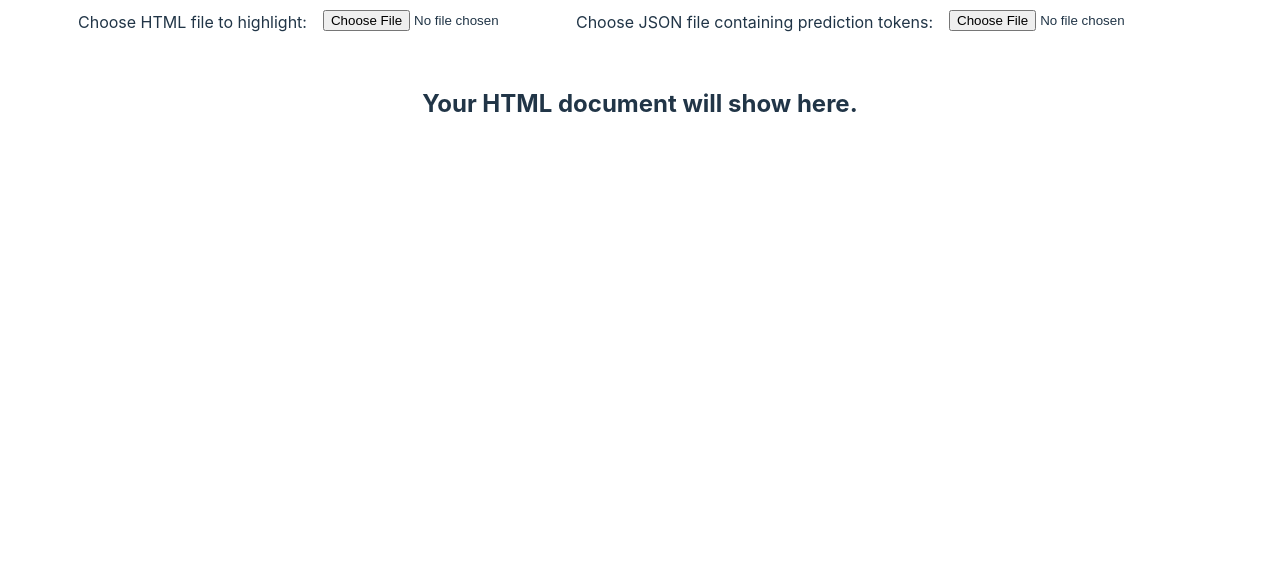
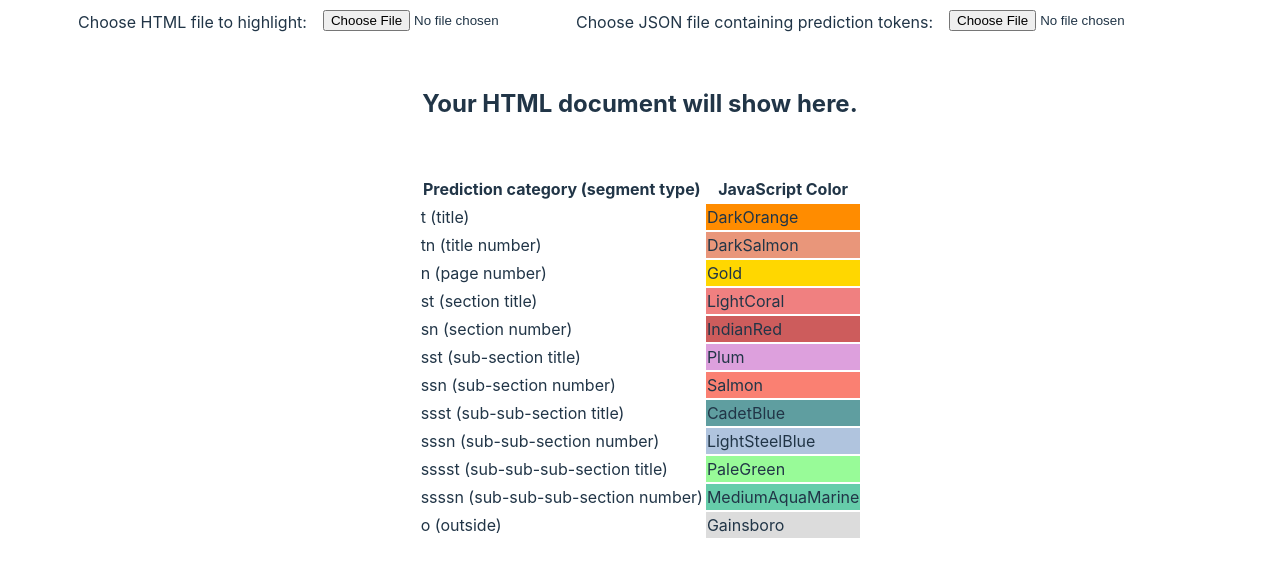
Before and after one commit to davidc97/xpath-token-colorizer, a website built with Vite: page index.html in a window 1280 px wide. Shown: the part 179-756 px from the top of the page. Built offline with nearby package versions, Linux system fonts and the light colour scheme.

Commit message:
added color map

```diff
--- a/index.html
+++ b/index.html
@@ -22,6 +22,62 @@
     <p id = "html-preview">
       <h2>Your HTML document will show here.</h2>
     </p>
+    <table>
+      <tr>
+        <th>Prediction category (segment type)</th>
+        <th>JavaScript Color</th>
+      </tr>
+
+      <tr>
+        <td>t (title)</td>
+        <td style="background-color: #FF8C00;">DarkOrange</td>
+      </tr>
+
+      <tr>
+        <td>tn (title number)</td>
+        <td style="background-color: #E9967A;">DarkSalmon</td>
+      </tr>
+      <tr>
+        <td>n (page number)</td>
+        <td style="background-color: #FFD700;">Gold</td>
+      </tr>
+      <tr>
+        <td>st (section title)</td>
+        <td style="background-color: #F08080;">LightCoral</td>
+      </tr>
+      <tr>
+        <td>sn (section number)</td>
+        <td style="background-color: #CD5C5C;">IndianRed</td>
+      </tr>
+      <tr>
+        <td>sst (sub-section title)</td>
+        <td style="background-color: #DDA0DD;">Plum</td>
+      </tr>
+      <tr>
+        <td>ssn (sub-section number)</td>
+        <td style="background-color: #FA8072;">Salmon</td>
+      </tr>
+      <tr>
+        <td>ssst (sub-sub-section title)</td>
+        <td style="background-color: #5F9EA0;">CadetBlue</td>
+      </tr>
+      <tr>
+        <td>sssn (sub-sub-section number)</td>
+        <td style="background-color: #B0C4DE;">LightSteelBlue</td>
+      </tr>
+      <tr>
+        <td>sssst (sub-sub-sub-section title)</td>
+        <td style="background-color: #98FB98;">PaleGreen</td>
+      </tr>
+      <tr>
+        <td>ssssn (sub-sub-sub-section number)</td>
+        <td style="background-color: #66CDAA;">MediumAquaMarine</td>
+      </tr>
+      <tr>
+        <td>o (outside)</td>
+        <td style="background-color: #DCDCDC;">Gainsboro</td>
+      </tr>
+    </table>
     <script type="module" src="/main.js"></script>
   </body>
 </html>
```
